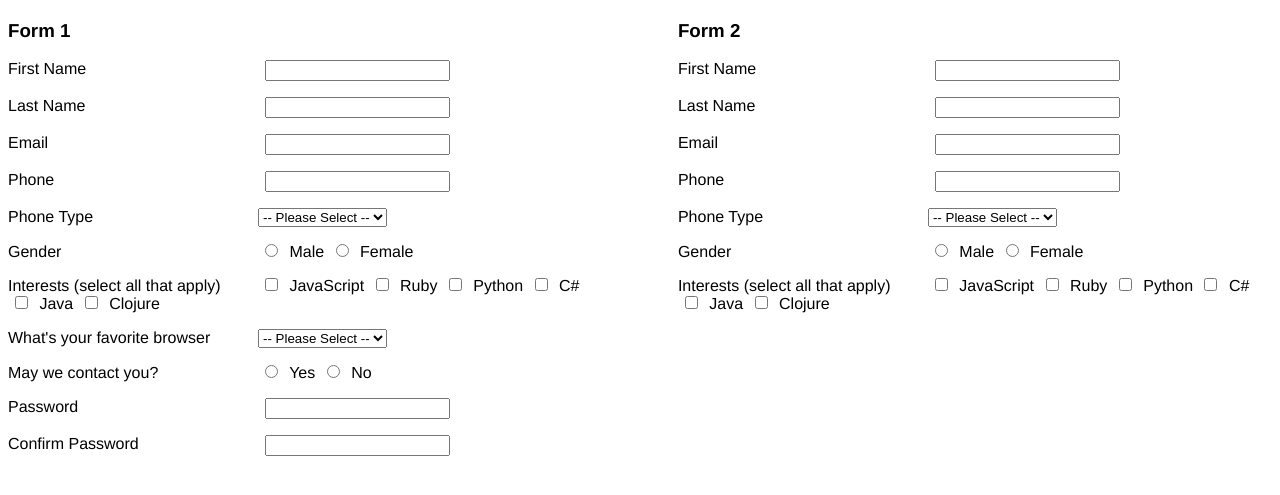
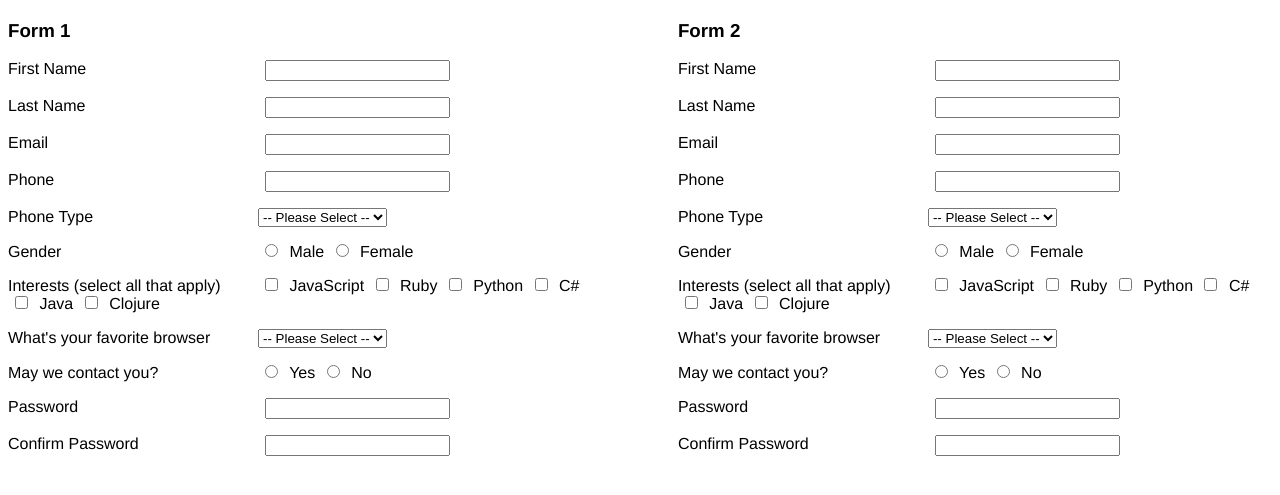
Before and after one commit to bwvoss/forms.js, a website: page testForm.html in a window 1280 px wide. Shown: the part 79-574 px from the top of the page. Drawn offline with Linux system fonts and the light colour scheme.

```diff
--- a/testForm.html
+++ b/testForm.html
@@ -143,6 +143,33 @@
       <input type='checkbox' name='interests' value='Clojure'> Clojure
       <span name="interests" class="error"></span>
       </p>
+      <p>
+      <label for="browser">What's your favorite browser</label>
+      <select name='browser' >
+        <option value=''>-- Please Select --</option>
+        <option>Chrome</option>
+        <option>Firefox</option>
+        <option>Safari</option>
+        <option>Internet Explorer</option>
+      </select>
+      <span name="browser" class="error"></span>
+      </p>
+      <p>
+      <label for="contact">May we contact you?</label>
+      <input type='radio' name='contact' value='Yes'> Yes
+      <input type='radio' name='contact' value='No'> No
+      <span name="contact" class="error"></span>
+      </p>
+      <p>
+      <label for="password">Password</label>
+      <input type='password' name='password'>
+      <span name="password" class="error"></span>
+      </p>
+      <p>
+      <label for="passwordConfirmation">Confirm Password</label>
+      <input type='password' name='passwordConfirmation'>
+      <span name="passwordConfirmation" class="error"></span>
+      </p>
     </form>
   </div>
     <div id="errors" class="error"></div>
```
Also changed, not shown: README.md.
